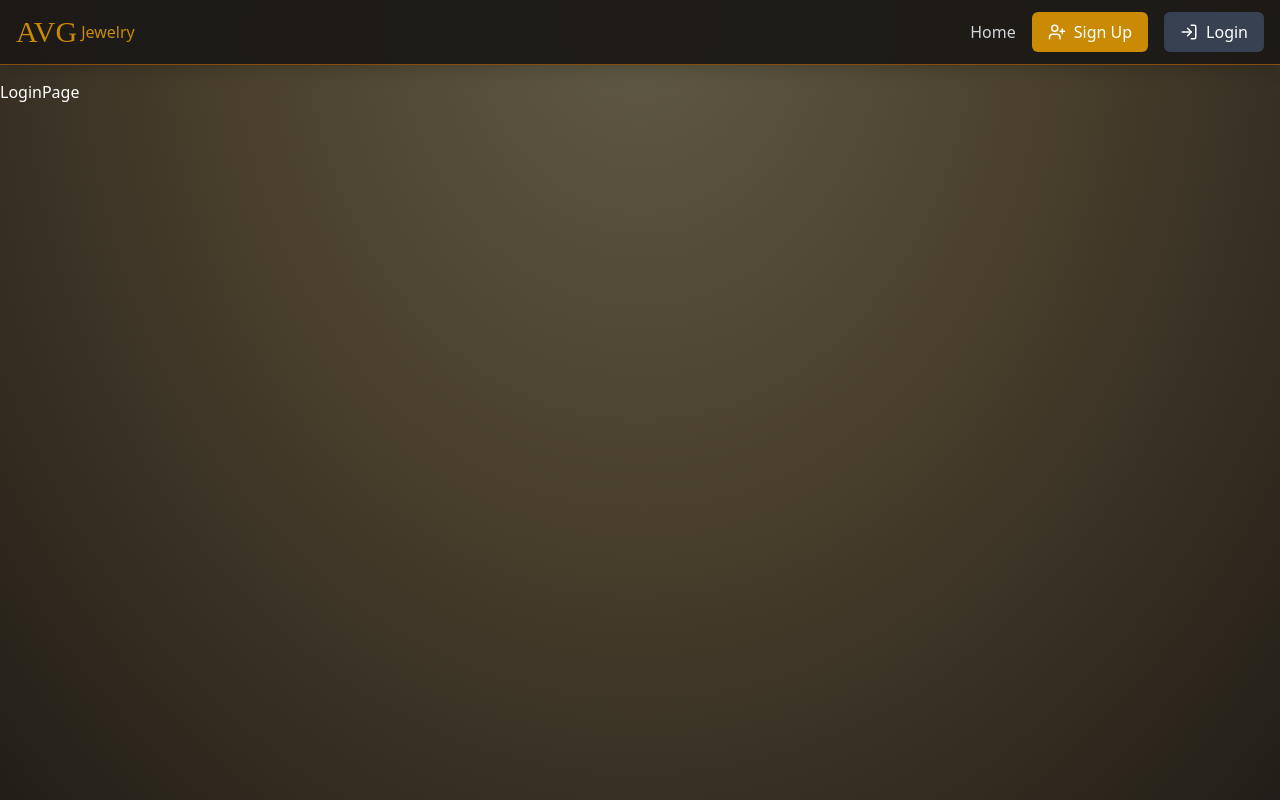
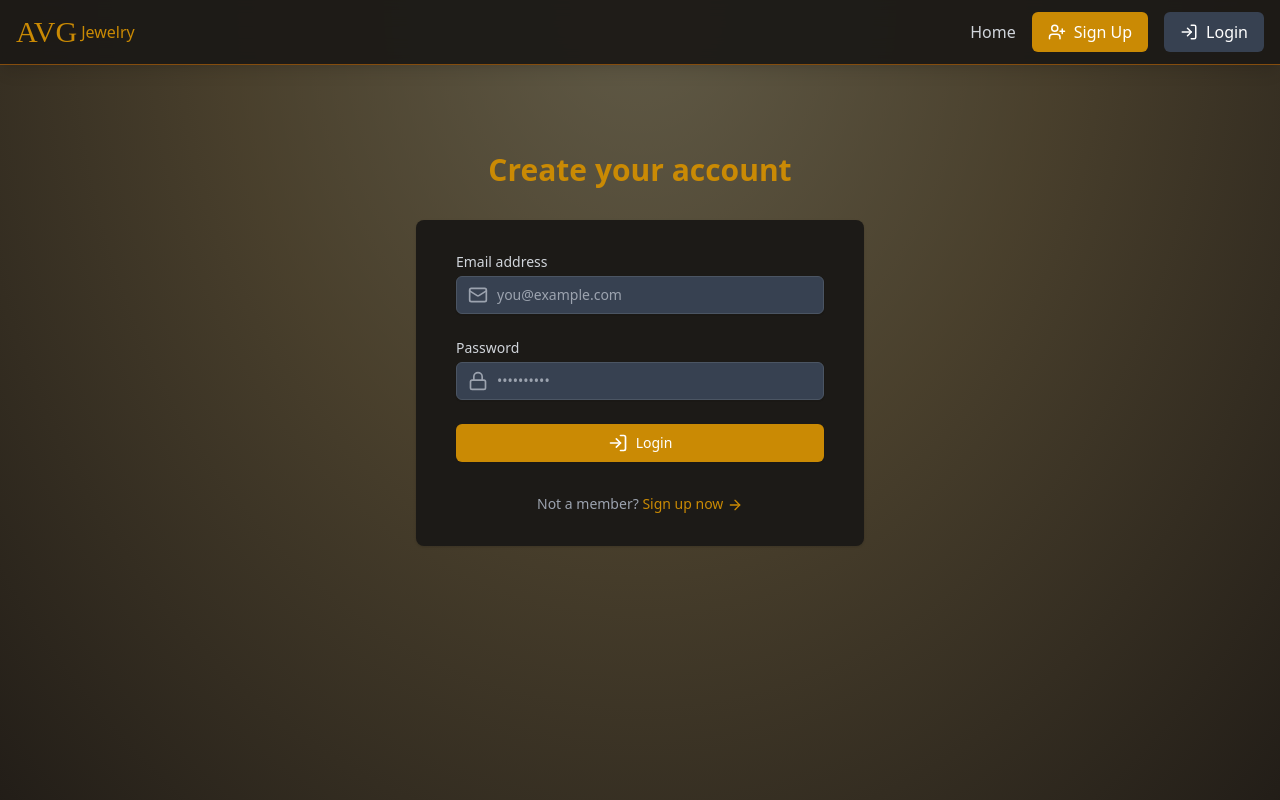
Before and after one commit to kristindyulgeryan/E-Commerce-Store-Admin, a React (Vite) app in the folder frontend/: page /login in a window 1280 px wide. Built offline with nearby package versions, Linux system fonts and the light colour scheme.

Commit message:
Add animated login page with email/password form.

```diff
--- a/frontend/src/pages/LoginPage.jsx
+++ b/frontend/src/pages/LoginPage.jsx
@@ -1,5 +1,119 @@
+import { useState } from "react";
+import { motion } from "framer-motion";
+import { Link } from "react-router-dom";
+import { LogIn, Mail, Lock, ArrowRight, Loader } from "lucide-react";
+
 const LoginPage = () => {
-  return <div>LoginPage</div>;
+  const [email, setEmail] = useState("");
+  const [password, setPassword] = useState("");
+  const loading = false;
+
+  const handleSubmit = (e) => {
+    e.preventDefault(e);
+    console.log(email, password);
+  };
+
+  return (
+    <div className="flex flex-col justify-center py-12 sm:px-6 lg:px-8">
+      <motion.div
+        className="sm:mx-auto sm:w-full sm:max-w-md"
+        initial={{ opacity: 0, y: -20 }}
+        animate={{ opacity: 1, y: 0 }}
+        transition={{ duration: 0.8 }}
+      >
+        <h2 className="mt-6 text-center text-3xl font-extrabold text-yellow-600">
+          Create your account
+        </h2>
+      </motion.div>
+      <motion.div
+        className="mt-8 sm:mx-auto sm:w-full sm:max-w-md"
+        initial={{ opacity: 0, y: 20 }}
+        animate={{ opacity: 1, y: 0 }}
+        transition={{ duration: 0.8, delay: 0.2 }}
+      >
+        <div className="bg-[#1C1A17]  py-8 px-4 shadow sm:rounded-lg sm:px-10">
+          <form onSubmit={handleSubmit} className="space-y-6">
+            <div>
+              <label
+                htmlFor="email"
+                className="block text-sm font medium text-gray-300"
+              >
+                Email address
+              </label>
+              <div className="mt-1 relative rounded-md shadow-sm">
+                <div className="absolute inset-y-0 left-0 pl-3 flex items-center pointer-events-none">
+                  <Mail className="h-5 w-5 text-gray-400" aria-hidden="true" />
+                </div>
+                <input
+                  id="email"
+                  type="email"
+                  required
+                  value={email}
+                  onChange={(e) => setFormData(e.target.value)}
+                  className="block w-full px-3 py-2 pl-10 bg-gray-700 border border-gray-600 rounded-md shadow-sm placeholder-gray-400 focus:outline-none focus:ring-gray-800 focus:border-gray-400 sm:text-sm"
+                  placeholder="you@example.com"
+                />
+              </div>
+            </div>
+
+            <div>
+              <label
+                htmlFor="password"
+                className="block text-sm font medium text-gray-300"
+              >
+                Password
+              </label>
+              <div className="mt-1 relative rounded-md shadow-sm">
+                <div className="absolute inset-y-0 left-0 pl-3 flex items-center pointer-events-none">
+                  <Lock className="h-5 w-5 text-gray-400" aria-hidden="true" />
+                </div>
+                <input
+                  id="password"
+                  type="password"
+                  required
+                  value={password}
+                  onChange={(e) => setFormData(e.target.value)}
+                  className="block w-full px-3 py-2 pl-10 bg-gray-700 border border-gray-600 rounded-md shadow-sm placeholder-gray-400 focus:outline-none focus:ring-gray-800 focus:border-gray-400 sm:text-sm"
+                  placeholder="••••••••••"
+                />
+              </div>
+            </div>
+
+            <button
+              type="submit"
+              className="w-full flex justify-center py-2 px-4 border border-transparent rounded-md shadow-sm text-sm font-medium text-white bg-yellow-600 hover:bg-yellow-700 focus:outline-none focus:ring-2 focus:ring-offset-2 focus:ring-yellow-800 transition duration-150 ease-in-out disabled:opacity-50"
+              disabled={loading}
+            >
+              {loading ? (
+                <>
+                  <Loader
+                    className="mr-2 h-5 w-5 animate-spin"
+                    aria-hidden="true"
+                  />
+                  Loading...
+                </>
+              ) : (
+                <>
+                  <LogIn className="mr-2 h-5 w-5" aria-hidden="true" />
+                  Login
+                </>
+              )}
+            </button>
+          </form>
+
+          <p className="mt-8 text-center text-sm text-gray-400">
+            Not a member?{" "}
+            <Link
+              to={"/signup"}
+              className="font-medium text-yellow-600 hover:text-yellow-700"
+            >
+              Sign up now <ArrowRight className="inline h-4 w-4" />
+            </Link>
+          </p>
+        </div>
+      </motion.div>
+    </div>
+  );
 };
 
 export default LoginPage;
```
